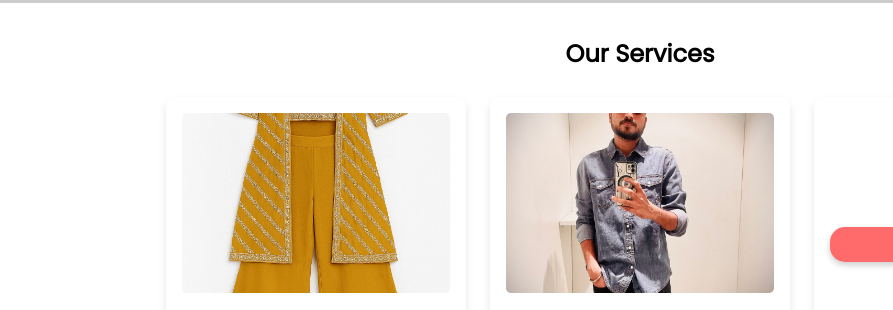
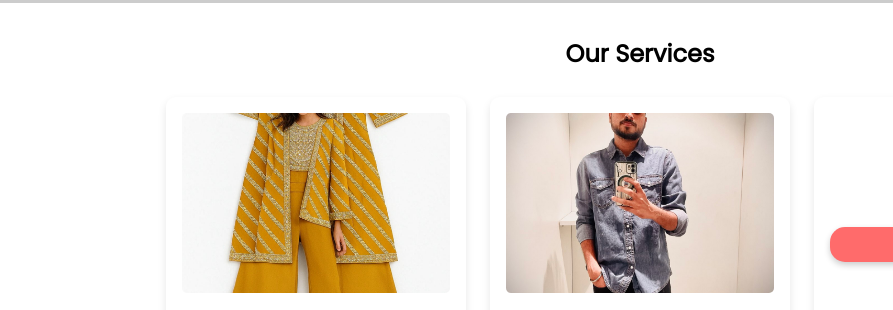
Before and after one commit to KsK-rental/KsK-rental, a plain HTML site: page index.html in a window 1280 px wide. Shown: the part 407-717 px from the top of the page, 0-893 px from the left. Drawn offline with Linux system fonts and the light colour scheme; placeholder pictures from the web are drawn by us.

Commit message:
Update index.html

```diff
--- a/index.html
+++ b/index.html
@@ -31,7 +31,7 @@
         <h2>Our Services</h2>
         <div class="service-container">
             <div class="service-item">
-                <img src="img/yellokurta.jpg" alt="Lehenga" onclick="viewProduct('Lehenga', 'beautiful yellow dress for girl', '₹400', 'img/yellokurta.jpg', 'M')">
+                <img src="img/yello shoot.jpg" alt="Lehenga" onclick="viewProduct('Lehenga', 'beautiful yellow dress for girl', '₹400', 'img/yello shoot.jpg', 'M')">
                 <h3>beautiful yellow dress for girl</h3>
                 <p>Rent per day: ₹400</p>
                 <button onclick="orderNow('Lehenga')">Order Now</button>
@@ -55,7 +55,7 @@
                 <button onclick="orderNow('T-shirt')">Order Now</button>
             </div>
             <div class="service-item">
-                <img src="img/yellokurta.jpg" alt="Kurta" onclick="viewProduct('Kurta', 'Kurta', '₹300', 'img/IMG20230520165802', 'M')">
+                <img src="img/yellokurta.jpg" alt="Kurta" onclick="viewProduct('Kurta', 'Kurta', '₹300', 'img/yellokurta.jpg', 'M')">
                 <h3>Kurta</h3>
                 <p>Rent per day: ₹300</p>
                 <button onclick="orderNow('Kurta')">Order Now</button>
```
